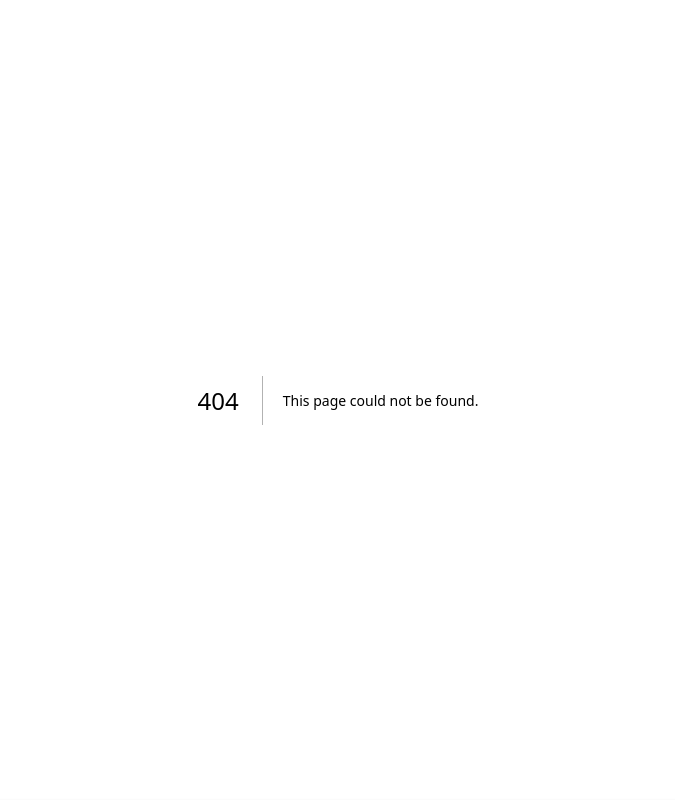
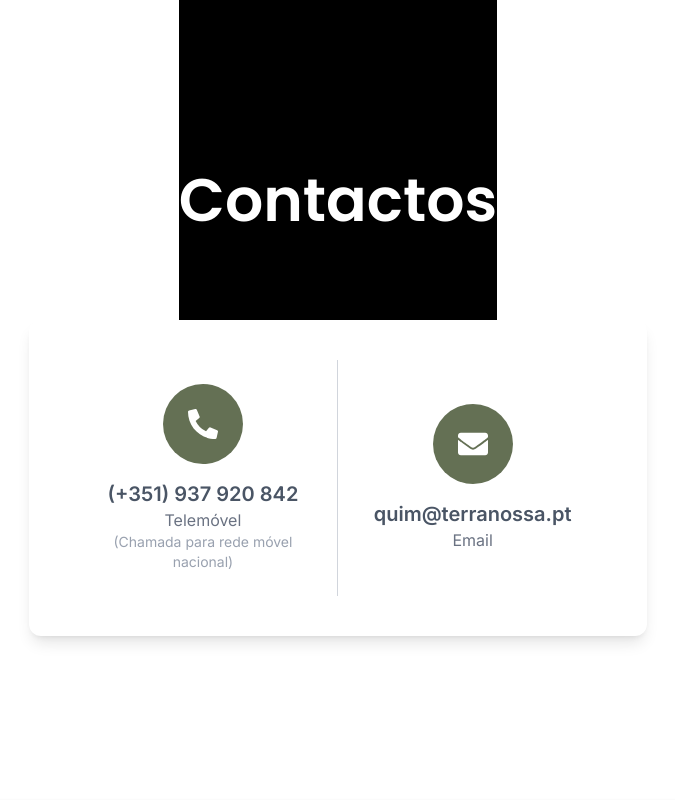
Before and after one commit to joelfer13/terranossa.pt, a Next.js app: page /contactos in a window 1280 px wide. Before the commit this address had no page. Shown: the top 800 px of the page, without its empty margins (302-977 px from the left). Built offline with nearby package versions, Linux system fonts and the light colour scheme; a web font is replaced by a local one.

Commit message:
Pagina Contactos overflow resolvido

```diff
--- a/src/app/components/Carousel.tsx
+++ b/src/app/components/Carousel.tsx
@@ -36,7 +36,7 @@ const Carousel = () => {
             <SwiperSlide key={index}>
               <img
                 src={src}
-                alt={`Alojamento ${index + 1}`}
+                alt={`Quinta ${index + 1}`}
                 className="w-full h-full object-cover rounded-2xl"
               />
             </SwiperSlide>
--- a/src/app/components/Footer.tsx
+++ b/src/app/components/Footer.tsx
@@ -1,6 +1,7 @@
 import React from "react";
 import { FaLinkedin, FaYoutube, FaPhoneAlt, FaEnvelope } from "react-icons/fa";
 import Image from "next/image";
+import Link from "next/link";
 
 export default function Footer() {
   return (
@@ -34,7 +35,7 @@ export default function Footer() {
           </div>
           <div className="flex items-center">
             <FaEnvelope className="mr-2 text-black-600" />
-            <span>Contacte-nos</span>
+            <Link href="/contactos" className="text-black-600 hover:underline">Contacte-nos</Link>
           </div>
         </div>
       </div>
--- a/src/app/components/Hero.tsx
+++ b/src/app/components/Hero.tsx
@@ -4,7 +4,7 @@ import React, { useState } from "react";
 import Image from "next/image";
 import { motion, AnimatePresence } from "framer-motion";
 import { FiChevronLeft, FiChevronRight } from "react-icons/fi";
-import { Geist, Poppins } from "next/font/google"; // 🔥 Importa a fonte Poppins
+import { Poppins } from "next/font/google"; // 🔥 Importa a fonte Poppins
 
 const poppins = Poppins({ weight: "700", subsets: ["latin"] });
 
@@ -23,8 +23,8 @@ const slides = [
   {
     type: "video",
     src: "/videos/estrelas.mp4",
-    title: "Your Home",
-    description: "To build your vision of mobility",
+    title: "Refúgio Perfeito",
+    description: "Na Terra Nossa, celebramos a riqueza da Nossa Terra",
   },
 ];
 
@@ -40,9 +40,9 @@ export default function Hero() {
   };
 
   return (
-    <section className="relative w-screen h-screen flex flex-col items-center justify-center text-center text-white overflow-hidden">
-      {/* Fundo dinâmico com fade */}
-      <div className="absolute inset-0 w-full h-full">
+    <section className="relative w-full h-screen flex flex-col items-center justify-center text-center text-white overflow-hidden">
+      {/* 🔥 Fundo dinâmico com fade */}
+      <div className="absolute inset-0 w-full h-full overflow-hidden">
         <AnimatePresence mode="wait">
           <motion.div
             key={currentSlide}
@@ -58,7 +58,7 @@ export default function Hero() {
                 autoPlay
                 loop
                 muted
-                className="object-cover w-full h-full"
+                className="absolute inset-0 w-full h-full object-cover"
               />
             ) : (
               <Image
@@ -74,7 +74,7 @@ export default function Hero() {
         </AnimatePresence>
       </div>
 
-      {/* Conteúdo central com fade */}
+      {/* 🔥 Conteúdo central com fade */}
       <div className="relative z-10 max-w-4xl px-6">
         <AnimatePresence mode="wait">
           <motion.div
@@ -90,7 +90,7 @@ export default function Hero() {
         </AnimatePresence>
       </div>
 
-      {/* Controles de navegação */}
+      {/* 🔥 Controles de navegação */}
       <button
         onClick={prevSlide}
         className="absolute left-4 top-1/2 transform -translate-y-1/2 text-white text-4xl"
--- a/src/app/components/Overlay.tsx
+++ b/src/app/components/Overlay.tsx
@@ -69,22 +69,25 @@ export default function Overlay({ isOpen, onClose }: OverlayProps) {
           animate={{ opacity: 1, y: "0%" }}
           exit={{ opacity: 0, y: "-100%" }}
           transition={{ duration: 0.3, ease: "easeInOut" }}
-          className="fixed inset-0 bg-transparent flex flex-col items-center justify-center z-[9999] backdrop-blur-2xl"
+          className="fixed inset-0 bg-transparent flex flex-col items-center justify-center z-[9999] backdrop-blur-3xl"
         >
           <button onClick={onClose} className="absolute top-10 right-10 text-4xl text-white">
             <HiX />
           </button>
           <ul className="text-3xl font-semibold text-white space-y-6 text-center">
             <li>
-              <Link href="/" scroll={false} onClick={onClose} className="hover:underline cursor-pointer">Início</Link>
+              <Link href="/" onClick={onClose} className="text-[#3c5e48] hover:underline cursor-pointer">Início</Link>
             </li>
             <li>
-              <Link href="/quinta" onClick={onClose} className="hover:underline cursor-pointer">Alojamento</Link>
+              <Link href="/quinta" onClick={onClose} className="text-[#3c5e48] hover:underline cursor-pointer">Quinta</Link>
             </li>
             <li>
-              <button onClick={handleScrollToAbout} className="hover:underline cursor-pointer">Sobre</button>
+  <Link href="/?scrollTo=about" onClick={onClose} className="text-[#3c5e48] hover:underline cursor-pointer">Sobre</Link>
+</li>
+
+            <li className="hover:underline cursor-pointer">
+            <Link href="/contactos" onClick={onClose} className="text-[#3c5e48] hover:underline cursor-pointer">Contactos</Link>
             </li>
-            <li className="hover:underline cursor-pointer">Contactos</li>
             <li>
               <a href="https://www.booking.com/" target="_blank" rel="noopener noreferrer" className="hover:underline cursor-pointer text-green-600">Reservas</a>
             </li>
--- /dev/null
+++ b/src/app/contactos/page.tsx
@@ -0,0 +1,86 @@
+"use client";
+
+import { useState, ChangeEvent, FormEvent, useEffect } from "react";
+import { motion } from "framer-motion";
+import { Poppins } from "next/font/google";
+import { FaPhoneAlt, FaEnvelope } from "react-icons/fa";
+import FadeInOnScroll from "@/app/components/FadeInOnScroll"; // ✅ Importa FadeInOnScroll
+
+const poppins = Poppins({
+  weight: ["400", "600"],
+  subsets: ["latin"],
+});
+
+export default function Contactos() {
+  const [formData, setFormData] = useState({
+    name: "",
+    email: "",
+    message: "",
+  });
+  const [submitted, setSubmitted] = useState(false);
+
+  useEffect(() => {
+    document.documentElement.style.overflow = "auto";
+    document.body.style.overflow = "auto";
+    document.body.style.height = "auto";
+    document.documentElement.style.height = "auto";
+  }, []);
+
+  const handleChange = (e: ChangeEvent<HTMLInputElement | HTMLTextAreaElement>) => {
+    const { name, value } = e.target;
+    setFormData({ ...formData, [name]: value });
+  };
+
+  const handleSubmit = (e: FormEvent) => {
+    e.preventDefault();
+    setSubmitted(true);
+    setTimeout(() => setSubmitted(false), 3000);
+  };
+
+  return (
+    <main className="relative w-full min-h-screen flex flex-col items-center justify-start text-white">
+      {/* Hero Section */}
+      <FadeInOnScroll>
+        <section className="relative w-full min-h-[50vh] bg-black flex flex-col relative z-0 items-center justify-center text-center bg-opacity-60">
+          <h1 className={`text-4xl md:text-6xl font-semibold text-white ${poppins.className}`}>
+            Contactos
+          </h1>
+        </section>
+      </FadeInOnScroll>
+
+      {/* Contact Information Section */}
+      <FadeInOnScroll>
+        <section className="bg-white shadow-lg rounded-xl p-10 w-full max-w-5xl mt-[-80px] relative z-20 flex flex-col md:flex-row justify-between items-center">
+          {/* Telefone */}
+          <div className="flex flex-col items-center text-center px-6 py-6 border-b md:border-b-0 md:border-r md:border-gray-300 md:w-1/2">
+            <motion.div
+              whileHover={{ y: -5 }}
+              transition={{ type: "spring", stiffness: 200 }}
+              className="w-20 h-20 bg-[#647054] flex items-center justify-center rounded-full text-white text-3xl mb-4"
+            >
+              <FaPhoneAlt />
+            </motion.div>
+            <p className="text-xl text-gray-600 font-semibold">(+351) 937 920 842</p>
+            <p className="text-gray-500">Telemóvel</p>
+            <span className="text-sm text-gray-400">(Chamada para rede móvel nacional)</span>
+          </div>
+
+          {/* Email */}
+          <div className="flex flex-col items-center text-center px-6 py-8 md:w-1/2">
+            <a href="mailto:quim@terranossa.pt" className="text-gray-600 flex flex-col items-center">
+              <motion.div
+                whileHover={{ y: -5 }}
+                transition={{ type: "spring", stiffness: 200 }}
+                className="w-20 h-20 bg-[#647054] flex items-center justify-center rounded-full text-white text-3xl mb-4"
+              >
+                <FaEnvelope />
+              </motion.div>
+              <p className="text-xl font-semibold hover:underline">quim@terranossa.pt</p>
+            </a>
+            <p className="text-gray-500">Email</p>
+          </div>
+        </section>
+      </FadeInOnScroll>
+    </main>
+  );
+}
--- a/src/app/globals.css
+++ b/src/app/globals.css
@@ -22,18 +22,17 @@ body {
   background: var(--background);
   font-family: Arial, Helvetica, sans-serif;
 }
-
-* {
-  max-width: 100vw; /* Evita que qualquer elemento ultrapasse a largura da tela */
-  box-sizing: border-box; /* Garante que padding e border não aumentam o tamanho do elemento */
+/* Evita o scroll horizontal */
+html, body {
+  overflow-x: hidden;
+  width: 100%;
 }
 
-
-html, body {
-  overflow-x: hidden; /* Impede o scroll horizontal */
-  width: 100vw; /* Garante que o conteúdo não ultrapassa a largura da tela */
+/* Garante que o conteúdo não ultrapassa a largura */
+* {
+  box-sizing: border-box;
+  max-width: 100vw;
 }
-
 
 /* 🔥 Esconder completamente o cursor padrão
 * {
--- a/src/app/page.tsx
+++ b/src/app/page.tsx
@@ -1,16 +1,54 @@
+"use client";
+
+
+import { useEffect } from "react";
+import { useSearchParams } from "next/navigation";
 import Hero from "./components/Hero";
 import FloatingButton from "@/app/components/FloatingButton";
-import FadeInOnScroll from "@/app/components/FadeInOnScroll";
 import AboutUs from "@/app/components/AboutUs";
 
+export default function Home() {
+  const searchParams = useSearchParams();
 
-export default function Home() {
+  useEffect(() => {
+    if (searchParams.get("scrollTo") === "about") {
+      setTimeout(() => {
+        const aboutSection = document.getElementById("about");
+        if (aboutSection) {
+          smoothScrollTo(aboutSection.offsetTop, 500); // Animação de 500ms
+        }
+      }, 300); // Pequeno atraso para garantir que o DOM está renderizado
+    }
+  }, [searchParams]);
+
+  // Função de scroll animado
+  const smoothScrollTo = (targetY: number, duration: number) => {
+    const startY = window.scrollY;
+    const startTime = performance.now();
+
+    const animateScroll = (currentTime: number) => {
+      const elapsedTime = currentTime - startTime;
+      const progress = Math.min(elapsedTime / duration, 1);
+      const easeInOutQuad = progress < 0.5 ? 2 * progress * progress : 1 - Math.pow(-2 * progress + 2, 2) / 2;
+
+      window.scrollTo(0, startY + (targetY - startY) * easeInOutQuad);
+
+      if (progress < 1) {
+        requestAnimationFrame(animateScroll);
+      }
+    };
+
+    requestAnimationFrame(animateScroll);
+  };
+
   return (
     <main>
       <Hero />
       {/* Secção "About Us" */}
-      <AboutUs />
-      <FloatingButton/>
+      <div id="about">
+        <AboutUs />
+      </div>
+      <FloatingButton />
     </main>
   );
 }
```
Also changed, not shown: src/app/quinta/page.tsx (+8 -8 lines).
